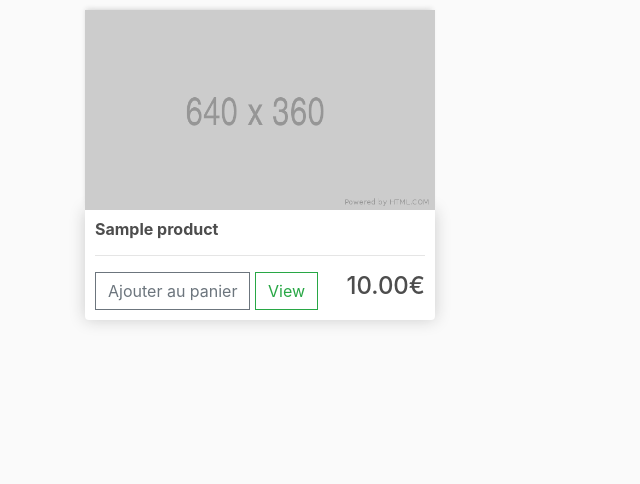
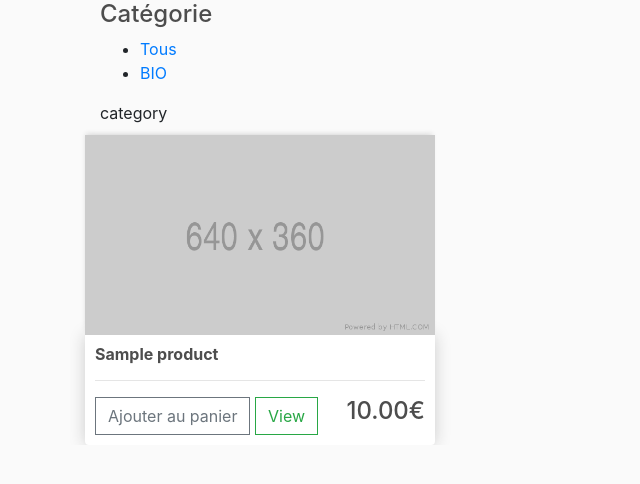
Before and after one commit to Fingerliing/Mercadonna, a Django app: page / in a window 1280 px wide. Shown: the part 57-541 px from the top of the page, without its empty margins (0-640 px from the left). Run offline with Django 4.2, Linux system fonts and the light colour scheme; tables that the repository leaves empty hold one stand-in row (values such as "Sample post").

Commit message:
category_filter

```diff
--- a/sales/admin.py
+++ b/sales/admin.py
@@ -6,6 +6,7 @@
 
 admin.site.register(Customer)
 admin.site.register(Product)
+admin.site.register(Category)
 admin.site.register(Order)
 admin.site.register(OrderItem)
 admin.site.register(ShippingAddress)
--- a/sales/models.py
+++ b/sales/models.py
@@ -13,7 +13,7 @@
     def __str__(self):
         return self.name
 
-class Product(models.Model):
+class Category(models.Model):
     CATEGORY = [
        ("BIO", "Bio et écologie"),
        ("FRUITS_ET_LEGUMES", "Fruits et légumes"),
@@ -26,15 +26,16 @@
        ("EPICERIE_SUCREE", "Epicerie sucrée"),
        ("PRODUITS_DU_MONDE", "Produits du monde"),
    ]
+    name = models.CharField(max_length=32, choices=CATEGORY, null=True)
 
+    def __str__(self):
+        return self.name
+
+class Product(models.Model):
     name = models.CharField(max_length=200, null=True)
     description = models.CharField(max_length=500, null=True)
     price = models.FloatField()
-    category = models.CharField(
-       max_length=32,
-       choices=CATEGORY,
-       null=True
-   )
+    category = models.ForeignKey(Category, on_delete=models.CASCADE, default="")
 
     def __str__(self):
         return self.name
--- a/sales/templates/store/store.html
+++ b/sales/templates/store/store.html
@@ -1,6 +1,23 @@
 {% extends 'store/index.html' %}
 {% load static %}
 {% block content %}
+    <div class="col-lg-3 orderlg-first col-md-12 col-md-last category-products">
+        <div class="shop-sidebar-wrap">
+            <div class="sidebar-widget">
+                <h4 class="sidebar-title">Catégorie</h4>
+                <div class="sidebar-widget-category">
+                    <ul>
+                        <li><a href="/" class="selected m-0"> Tous</a></li>
+                        {% for cat in categories %}
+                        <li><a href="/?categories={{cat.id}}"> {{cat.name}}</a></li>
+                        {% endfor %}
+                    </ul>
+                </div>
+            </div>
+        </div>
+
+        category
+    </div>
     <div class="row">
         {% for product in products %}
         <div class="col-lg-4">
--- a/sales/views.py
+++ b/sales/views.py
@@ -4,9 +4,20 @@
 # Create your views here.
 
 def store(request):
-    products = Product.objects.all()
 
-    context = {'products':products}
+    categories = Category.objects.all()
+
+    CATID = request.GET.get('categories')
+
+    if CATID:
+        products = Product.objects.filter(category_id = CATID)
+    else:
+        products = Product.objects.all()
+
+    context = {
+        'products':products,
+        'categories':categories,
+        }
     return render(request, 'store/store.html', context)
 
 def cart(request):
--- a/static/css/main.css
+++ b/static/css/main.css
@@ -25,6 +25,24 @@
 	border-radius: 0 0 4px 4px;
 }
 
+.container {
+	overflow: hidden;
+}
+
+.filterDiv {
+	float: left;
+	background-color: #2196F3;
+	color: #ffffff;
+	width: 100px;
+	line-height: 100px;
+	text-align: center;
+	margin: 2px;
+	display: none;
+}
+
+.show {
+	display: block;
+}
 .price{
     display: inline-block;
 }
@@ -61,6 +79,24 @@
 
 .btn{
 	border-radius: 0;
+}
+
+.btn-filter{
+	border: none;
+	outline: none;
+	padding: 12px 16px;
+	margin-bottom: 5px;
+	background-color: #f1f1f1;
+	cursor: pointer;
+}
+
+.btn-filter:hover {
+	background-color: #ddd;
+}
+
+.btn-filter.active {
+	background-color: #666;
+	color: white;
 }
 
 .row-image{
@@ -102,7 +138,6 @@
 	opacity: .6;
 }
 
-
 .hidden{
 	display: none!important;
 }
```
Also changed, not shown: sales/migrations/0004_remove_product_category_category.py (added), sales/migrations/0005_product_category_delete_category.py (added), sales/migrations/0006_remove_product_category.py (added), sales/migrations/0007_category.py (added), sales/migrations/0008_category_product.py (added), sales/migrations/0009_remove_category_product_product_category.py (added).
